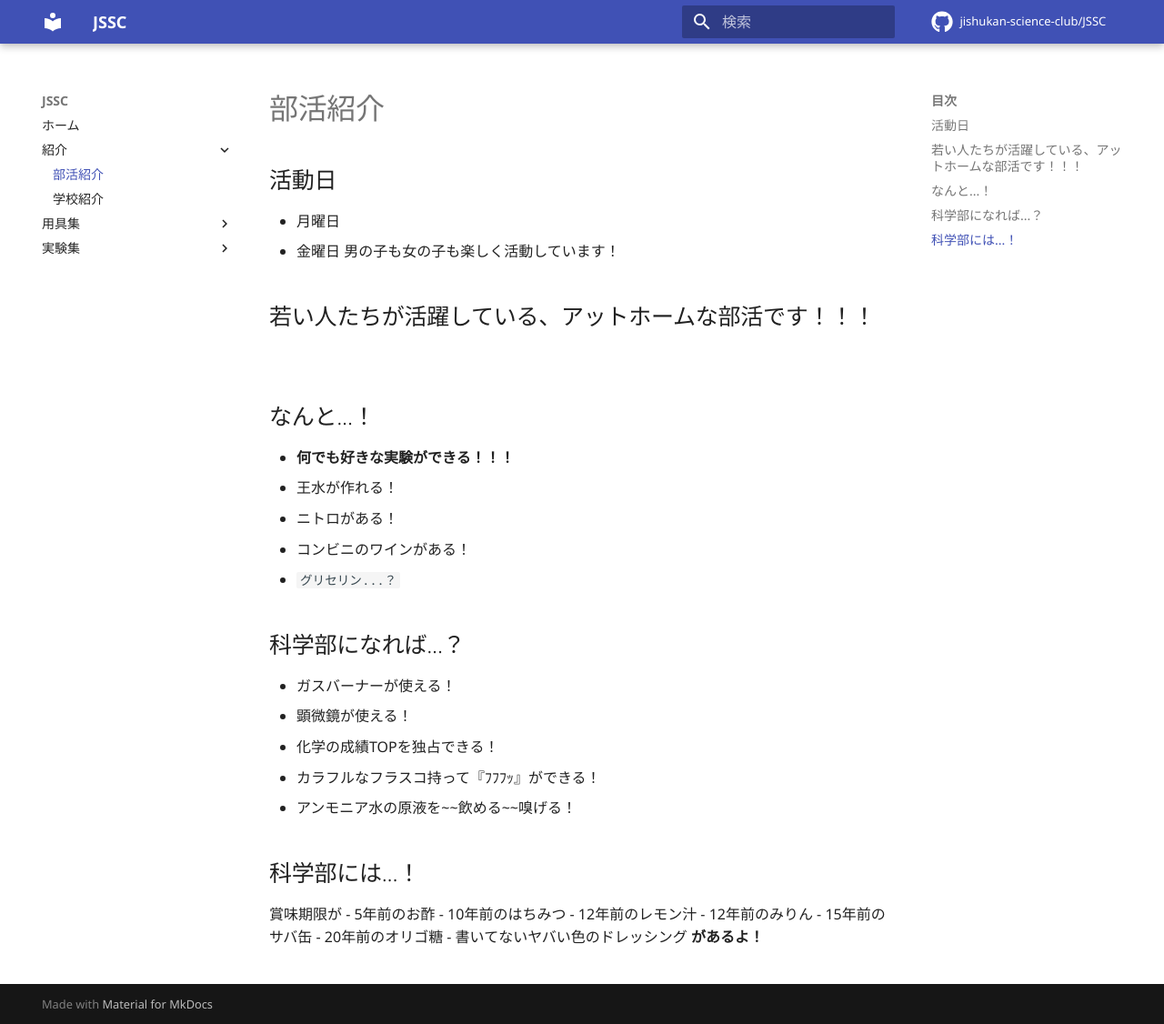
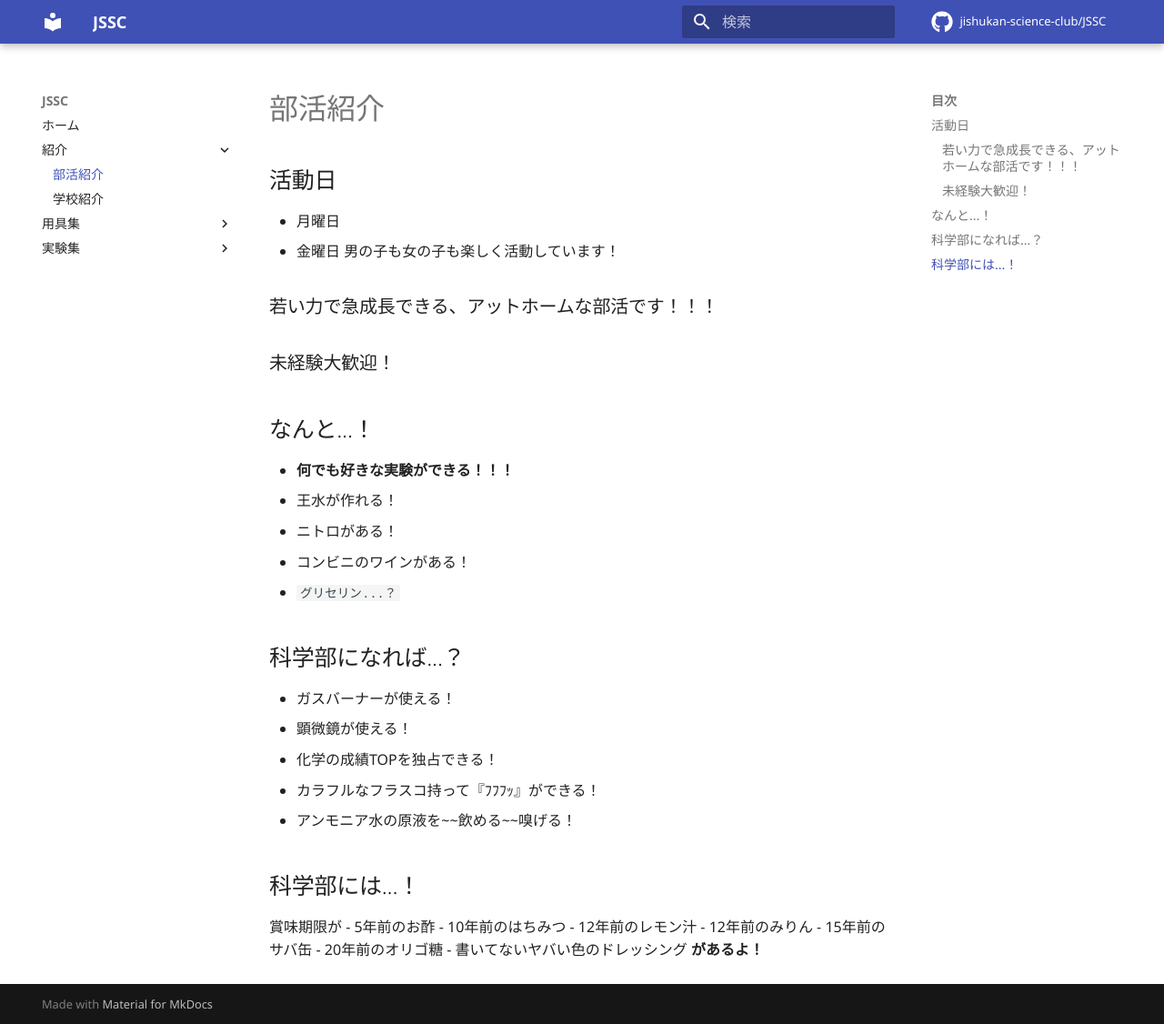
Before and after one commit to jishukan-science-club/index, an MkDocs documentation site: the page built from docs/club.md, in a window 1280 px wide and 1126 px high. Shown: the whole window at 91% size. Built offline with MkDocs 1.6.1 and Material for MkDocs 9.7.7, drawn with Linux system fonts in a browser that asks for light colours; comment, search, counter and statistics services are not loaded.

Commit message:
[Add]: 未経験も！！

```diff
--- a/docs/club.md
+++ b/docs/club.md
@@ -3,7 +3,8 @@
 - 月曜日
 - 金曜日
 男の子も女の子も楽しく活動しています！
-## 若い人たちが活躍している、アットホームな部活です！！！
+### 若い力で急成長できる、アットホームな部活です！！！
+### 未経験大歓迎！
 
 ## なんと...！
 - **何でも好きな実験ができる！！！**
```
